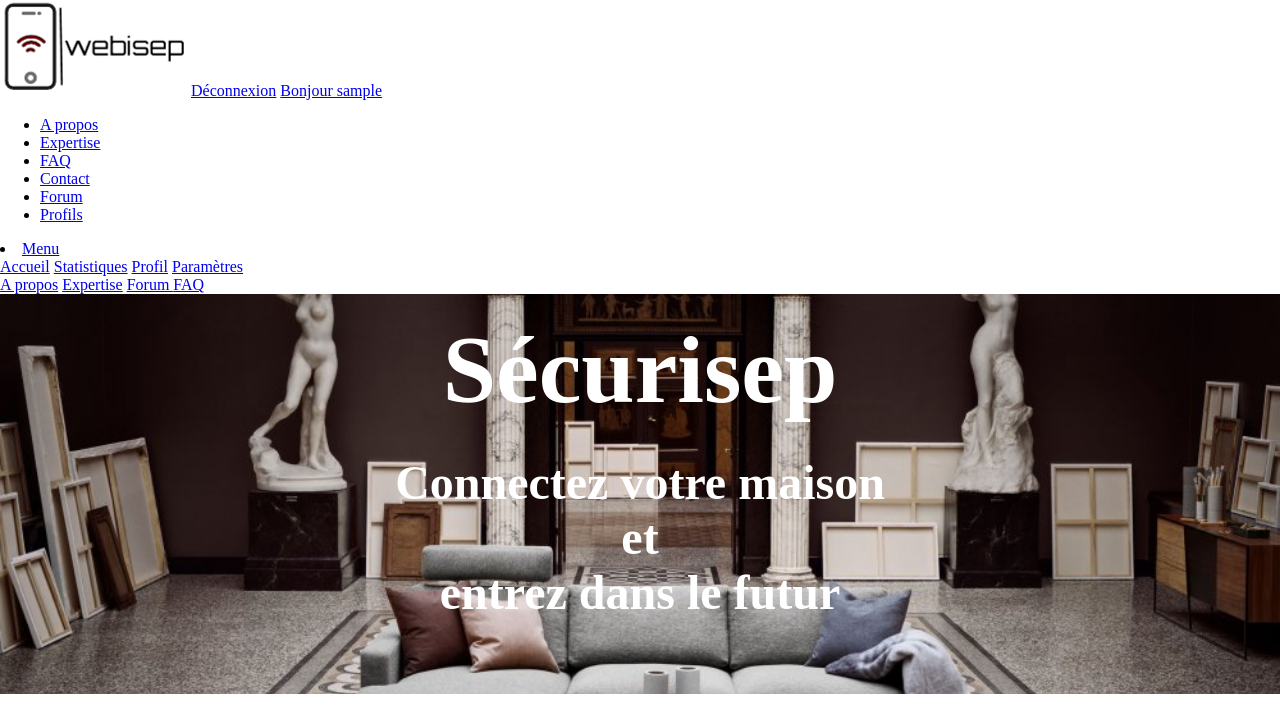
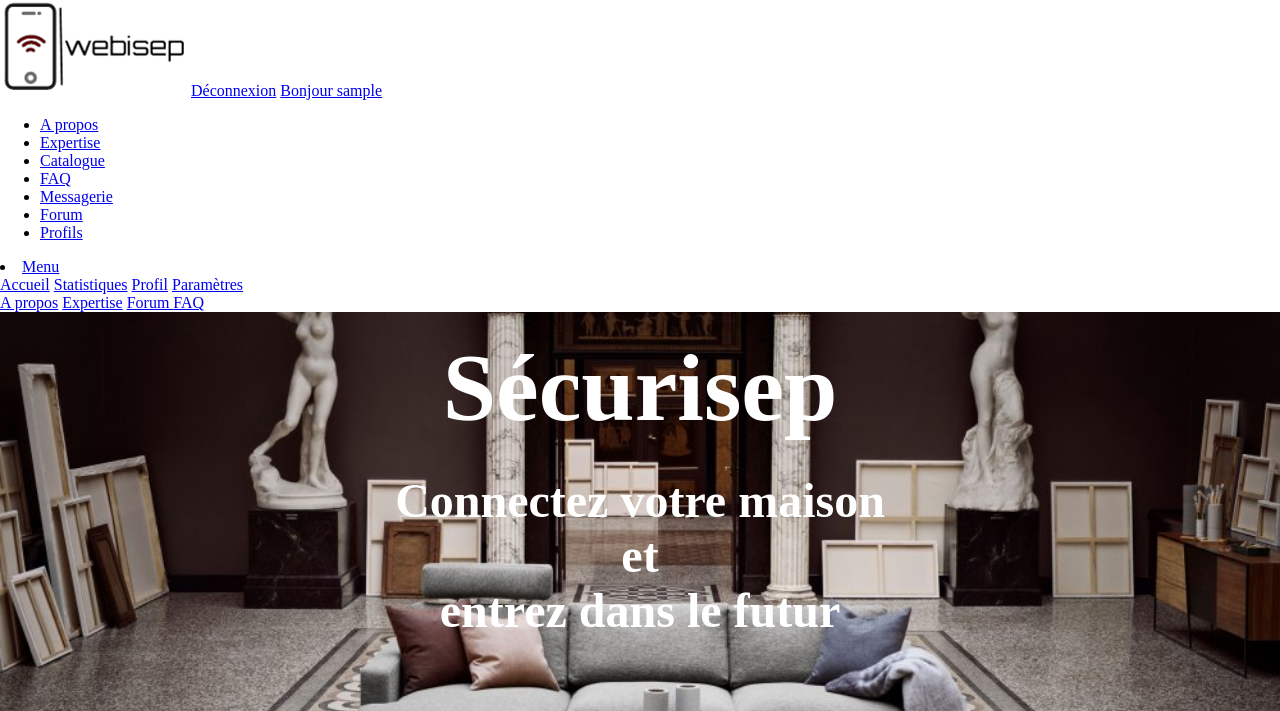
Before and after one commit to LucasMichaud/WEBISEP, a PHP site: page /app/index.php in a window 1280 px wide. Shown: the top 711 px of the page. Run offline with PHP 8.4, Linux system fonts and the light colour scheme; the visitor is signed in with stand-in values (Sample User, id 1).

Commit message:
Version 2

```diff
--- a/WEBISEP/views/General.php
+++ b/WEBISEP/views/General.php
@@ -25,9 +25,15 @@
 				<ul>
 					<li class="onglet"><a href="index.php?action=AProposDeNous">A propos</a></li>
 					<li class="onglet"><a href="index.php?action=expertise">Expertise </a></li>
-					<li class="onglet"><a href="index.php?action=FAQ">FAQ </a></li>
-
+					<?php  if(isset($_SESSION["admin"]) AND $_SESSION["admin"] == 1) { ?>
+					<li class="onglet"><a href="index.php?action=cat">Catalogue</a></li>
+					<?php }?>
+					<li class="onglet"><a href="index.php?action=FAQ">FAQ</a></li>
+					<?php if (!empty($_SESSION['pseudo'])) { ?>
+					<li class="onglet"><a href="index.php?action=billet">Messagerie</a></li>
+					<?php } else { ?>
 					<li class="onglet"><a href="index.php?action=contact">Contact</a></li>
+					<?php }?>
 					<li class="onglet"><a href="index.php?action=forum">Forum </a></li>
 
 					<?php  if(isset($_SESSION["admin"]) AND $_SESSION["admin"] == 1) { ?>
```
